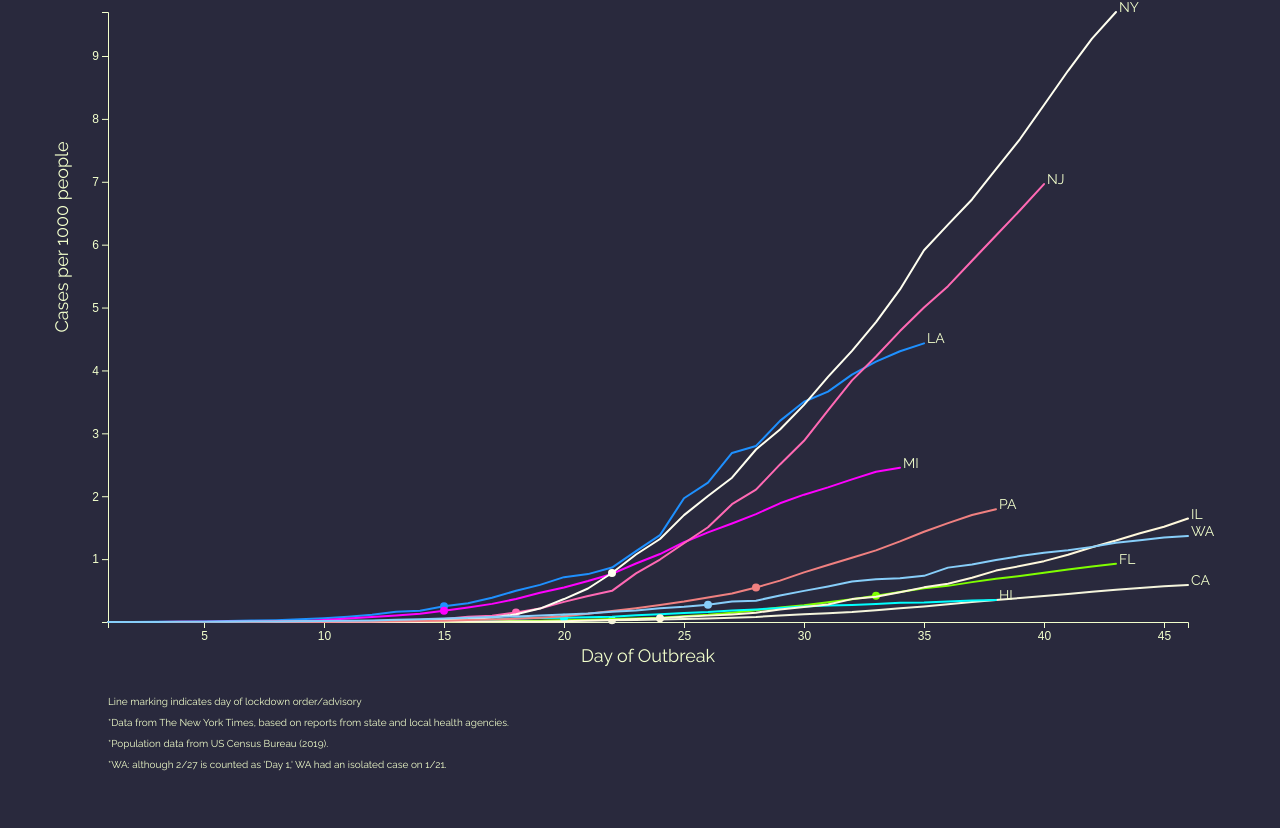
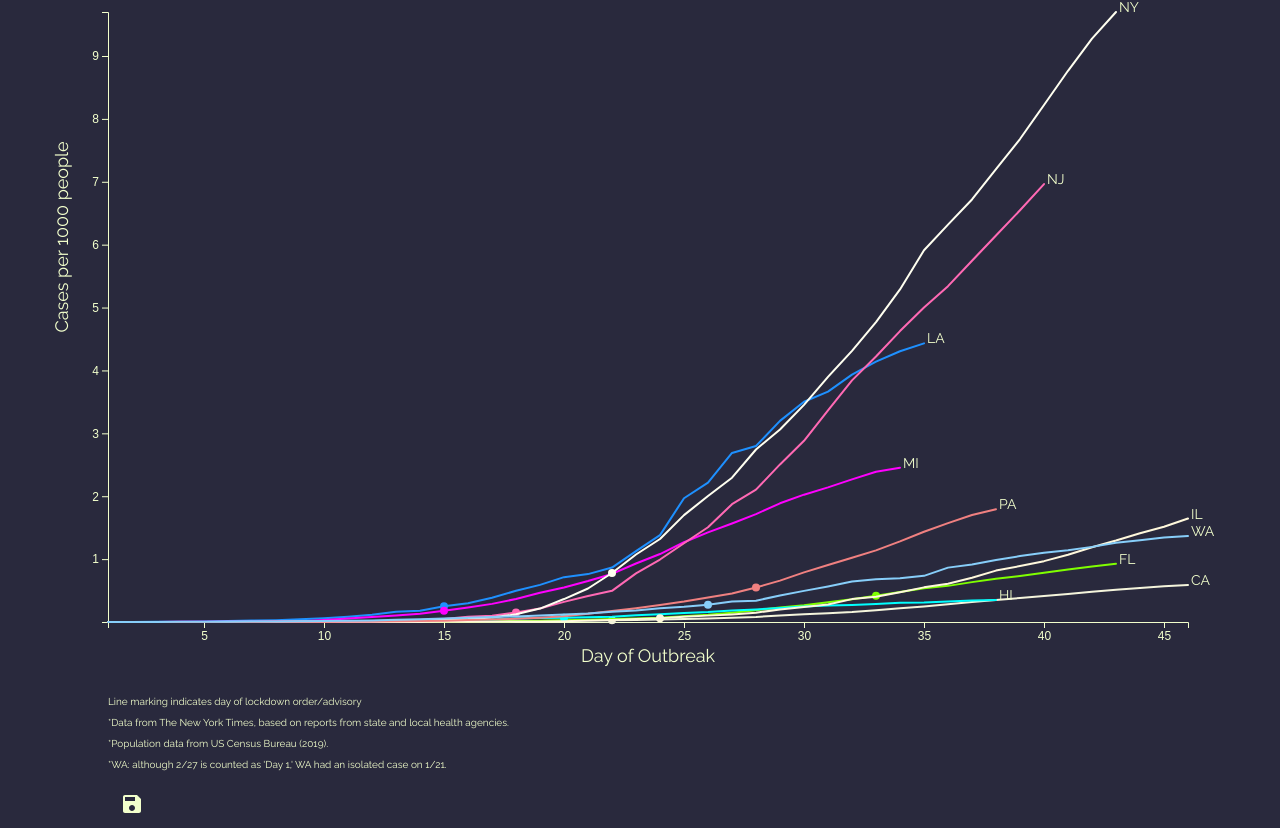
Before and after one commit to stdyrm/covid-compare, a React (Create React App) app: page / in a window 1280 px wide. Shown: the part 140-968 px from the top of the page. Before the commit the page ends 920 px from the top, so only its background shows below. Built offline with nearby package versions, Linux system fonts and the light colour scheme.

Commit message:
Added save image feature

```diff
--- a/package.json
+++ b/package.json
@@ -17,7 +17,8 @@
     "gh-pages": "^2.2.0",
     "react": "^16.13.1",
     "react-dom": "^16.13.1",
-    "react-scripts": "3.4.1"
+    "react-scripts": "3.4.1",
+    "save-svg-as-png": "^1.4.17"
   },
   "scripts": {
     "start": "react-scripts start",
--- a/src/App.js
+++ b/src/App.js
@@ -12,6 +12,7 @@ import stateInfo from "./data/stateInfo.json";
 import { ChartUSCompare } from "./components/chart/ChartUSCompare";
 import { FilterBar } from "./components/dataParams/FilterBar";
 import { Footnotes } from "./components/chart/Footnotes";
+// import { FileSaver } from "./components/util/FileSaver";
 
 // context
 import { dataContext } from "./context/dataContext";
@@ -19,49 +20,7 @@ import { statesContext } from "./context/statesContext";
 
 // styles
 import './styles/styles.css';
-
-
-const theme = createMuiTheme({
-  palette: {
-    background: {
-      default: "#29293d",
-    },
-    text: {
-      primary: "#fff",
-      secondary: "#f2ffcc",
-    },
-    contrastThreshold: 3,
-  },
-  typography: {
-    fontFamily: "Raleway, Arial",
-  },
-  overrides: {
-    MuiMenu: {
-      paper: {
-        backgroundColor: "#29293d"
-      },
-    },
-    MuiPickersCalendarHeader: {
-      switchHeader: {
-        color: "#29293d",
-      },
-    },
-    MuiPickersDay: {
-      day: {
-        color: "#29293d",
-      },
-      daySelected: {
-        backgroundColor: "#29293d",
-      },
-      dayDisabled: {
-        color: "#29293d",
-      },
-      current: {
-        color: "#29293d",
-      },
-    },
-  },
-});
+import { theme } from './styles/theme';
 
 function App() {
   const [dataStates, setDataStates] = useState([]);
--- a/src/components/chart/ChartUSCompare.js
+++ b/src/components/chart/ChartUSCompare.js
@@ -1,9 +1,9 @@
 import React, { useContext, useEffect, useRef } from 'react';
 import * as d3 from 'd3';
+import { saveSvgAsPng } from 'save-svg-as-png';
 
 // Components
 import { Line } from './Line';
-import { Footnotes } from './Footnotes';
 
 // Context
 import { dataContext } from '../../context/dataContext';
@@ -12,7 +12,10 @@ import { dataContext } from '../../context/dataContext';
 import { dimensions, bounded } from '../util/constants';
 
 // Styles
+import { IconButton } from '@material-ui/core';
+import SaveIcon from '@material-ui/icons/Save';
 import '../../styles/styles.css';
+import { theme } from '../../styles/theme';
 
 const { width, height, margin } = dimensions;
 
@@ -34,6 +37,19 @@ const ChartUSCompare = () => {
         .on('mouseover', () => focus.style('display', null))
         .on('mouseout', () => focus.style('display', 'none'));
 
+    // const saveImage = () => {
+    //     saveSvgAsPng(document.querySelector("#chart"), "covid-19_chart.png",
+    //     {
+    //         backgroundColor: theme.palette.background.default
+    //     },
+    //     {
+    //         modifyCss() {
+    //             return {backgroundColor: 'red'};
+    //         }
+    //     }
+    //     )
+    // };
+
     useEffect(() => {
         // Scales
         const xScale = d3.scaleLinear()
@@ -52,7 +68,12 @@ const ChartUSCompare = () => {
 
     return (
         <div height={height} width={width}>
-            <svg height={height} width={width} ref={svgRef}>
+            <svg
+                id="chart"
+                height={height}
+                width={width}
+                ref={svgRef}
+            >
                 <text
                     className="title"
                     textAnchor="middle"
@@ -81,6 +102,7 @@ const ChartUSCompare = () => {
                     <Line focus={focus} overlay={overlay}/>
                 </g>
             </svg>
+
         </div>
     )
 };
--- a/src/components/chart/Footnotes.js
+++ b/src/components/chart/Footnotes.js
@@ -1,4 +1,5 @@
 import React from 'react';
+import { saveSvgAsPng } from 'save-svg-as-png';
 
 // constants
 import { dimensions } from '../util/constants';
@@ -6,6 +7,9 @@ import { dimensions } from '../util/constants';
 // styles
 import { makeStyles } from '@material-ui/core/styles';
 import '../../styles/styles.css';
+import { theme } from '../../styles/theme';
+import { IconButton } from '@material-ui/core';
+import SaveIcon from '@material-ui/icons/Save';
 
 const { margin } = dimensions;
 
@@ -17,17 +21,35 @@ const useStyles = makeStyles({
         fontSize: 10,
         marginLeft: margin.left,
         marginRight: margin.right
+    },
+    saveButton: {
+        color: '#f2ffcc',
+        float: 'left',
+        marginLeft: margin.left,
+        marginRight: margin.right
     }
-})
+});
 
 const Footnotes = () => {
     const classes = useStyles();
+
+    const saveImage = () => {
+        saveSvgAsPng(document.querySelector("#chart"), "covid-19_chart.png",
+        {
+            backgroundColor: theme.palette.background.default
+        }
+        )
+    };
+
     return (
         <>
             <p className={classes.root}>Line marking indicates day of lockdown order/advisory</p>
             <p className={classes.root}>*Data from The New York Times, based on reports from state and local health agencies.</p>
             <p className={classes.root}>*Population data from US Census Bureau (2019).</p>
             <p className={classes.root}>*WA: although 2/27 is counted as 'Day 1,' WA had an isolated case on 1/21.</p>
+            <IconButton onClick={saveImage} className={classes.saveButton}>
+                <SaveIcon />
+            </IconButton>
         </>
     )
 };
--- /dev/null
+++ b/src/components/util/FileSaver.js
@@ -0,0 +1,14 @@
+import { saveAs } from 'file-saver';
+
+const canvas = document.querySelector("#canvas")
+
+const FileSaver = () => {
+    if (canvas) {
+        console.log('Saving canvas ...')
+        canvas.toBlob((blob) => {
+            saveAs(blob, "covid-19_chart")
+        });
+    }
+};
+
+export { FileSaver };
--- /dev/null
+++ b/src/styles/theme.js
@@ -0,0 +1,45 @@
+import { createMuiTheme } from '@material-ui/core/styles';
+
+const theme = createMuiTheme({
+    palette: {
+      background: {
+        default: "#29293d",
+      },
+      text: {
+        primary: "#fff",
+        secondary: "#f2ffcc",
+      },
+      contrastThreshold: 3,
+    },
+    typography: {
+      fontFamily: "Raleway, Arial",
+    },
+    overrides: {
+      MuiMenu: {
+        paper: {
+          backgroundColor: "#29293d"
+        },
+      },
+      MuiPickersCalendarHeader: {
+        switchHeader: {
+          color: "#29293d",
+        },
+      },
+      MuiPickersDay: {
+        day: {
+          color: "#29293d",
+        },
+        daySelected: {
+          backgroundColor: "#29293d",
+        },
+        dayDisabled: {
+          color: "#29293d",
+        },
+        current: {
+          color: "#29293d",
+        },
+      },
+    },
+  });
+
+export { theme };
```
Also changed, not shown: src/components/util/Annotate.js (added), 1 other file (tests, documents, lock files or other folders).
